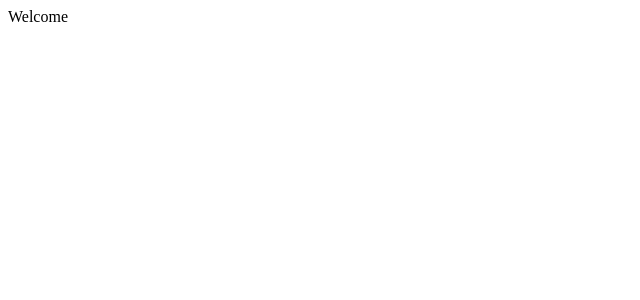
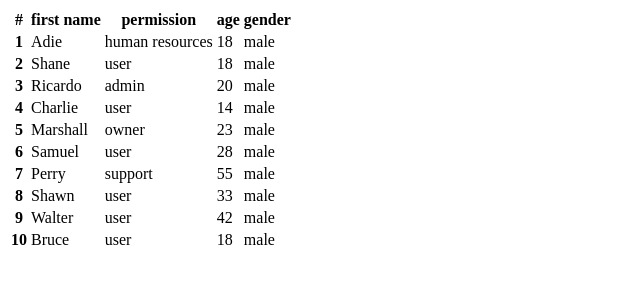
Before and after one commit to Abolfazl-Pourtirandazi/vue3-g-grid, a Vue app: page / in a window 1280 px wide. Shown: the top 300 px of the page, without its empty margins (0-640 px from the left). Built offline with nearby package versions, Linux system fonts and the light colour scheme.

Commit message:
add: basic ggrid rendering

```diff
--- /dev/null
+++ b/src/@types/grid.ts
@@ -0,0 +1,9 @@
+export interface GridProps {
+  columns: GridColumn[];
+  rows: object[];
+}
+
+export interface GridColumn {
+  title: string;
+  field: string;
+}
--- a/src/App.vue
+++ b/src/App.vue
@@ -1,5 +1,10 @@
+<script lang="ts" setup>
+import GGrid from "@/components/grid/GGrid.vue";
+import usersData from "@/api/users";
+
+const { columns, rows } = usersData;
+</script>
+
 <template>
-  <main>
-    <div>Welcome</div>
-  </main>
+  <g-grid :columns="columns" :rows="rows" />
 </template>
--- /dev/null
+++ b/src/api/users.ts
@@ -0,0 +1,83 @@
+export default {
+  columns: [
+    {
+      title: "first name",
+      field: "first_name"
+    },
+    {
+      title: "permission",
+      field: "permission"
+    },
+    {
+      title: "age",
+      field: "age"
+    },
+    {
+      title: "gender",
+      field: "gender"
+    }
+  ],
+
+  rows: [
+    {
+      first_name: "Adie",
+      permission: "human resources",
+      age: 18,
+      gender: "male"
+    },
+    {
+      first_name: "Shane",
+      permission: "user",
+      age: 18,
+      gender: "male"
+    },
+    {
+      first_name: "Ricardo",
+      permission: "admin",
+      age: 20,
+      gender: "male"
+    },
+    {
+      first_name: "Charlie",
+      permission: "user",
+      age: 14,
+      gender: "male"
+    },
+    {
+      first_name: "Marshall",
+      permission: "owner",
+      age: 23,
+      gender: "male"
+    },
+    {
+      first_name: "Samuel",
+      permission: "user",
+      age: 28,
+      gender: "male"
+    },
+    {
+      first_name: "Perry",
+      permission: "support",
+      age: 55,
+      gender: "male"
+    },
+    {
+      first_name: "Shawn",
+      permission: "user",
+      age: 33,
+      gender: "male"
+    },
+    {
+      first_name: "Walter",
+      permission: "user",
+      age: 42,
+      gender: "male"
+    },
+    {
+      first_name: "Bruce",
+      permission: "user",
+      age: 18,
+      gender: "male"
+    }
+  ]
+};
--- /dev/null
+++ b/src/components/grid/GGrid.vue
@@ -0,0 +1,49 @@
+<script lang="ts" setup>
+import useGrid from "@/composables/useGrid";
+import type { GridColumn, GridProps } from "@/@types/grid";
+
+defineOptions({ name: "GGrid" });
+
+withDefaults(defineProps<GridProps>(), {
+  columns: () => [] as GridColumn[],
+  rows: () => [] as object[]
+});
+
+const { gGrid, getRowData } = useGrid();
+</script>
+
+<template>
+  <div class="g-grid">
+    <div ref="gGrid" class="content">
+      <div class="g-table-responsive">
+        <table>
+          <!-- Columns -->
+          <thead>
+            <tr>
+              <th scope="col">#</th>
+              <template v-for="(column, index) in columns" :key="index">
+                <th scope="col">
+                  {{ column.title }}
+                </th>
+              </template>
+            </tr>
+          </thead>
+
+          <!-- Rows -->
+          <tbody>
+            <template v-for="(row, index) in rows" :key="index">
+              <tr>
+                <th scope="row">{{ index + 1 }}</th>
+                <template v-for="(column, cIndex) in columns" :key="cIndex">
+                  <td>
+                    {{ getRowData(row, column) }}
+                  </td>
+                </template>
+              </tr>
+            </template>
+          </tbody>
+        </table>
+      </div>
+    </div>
+  </div>
+</template>
--- /dev/null
+++ b/src/composables/useGrid/index.ts
@@ -0,0 +1 @@
+export { default } from "./useGrid";
--- /dev/null
+++ b/src/composables/useGrid/useGrid.ts
@@ -0,0 +1,19 @@
+import { ref } from "vue";
+import type { GridColumn } from "@/@types/grid";
+
+const useGrid = () => {
+  /* Element Ref */
+  const gGrid = ref<HTMLElement>();
+
+  /* Get Row Data */
+  const getRowData = (row: any, column: GridColumn): string => {
+    return row[column.field];
+  };
+
+  return {
+    gGrid,
+    getRowData
+  };
+};
+
+export default useGrid;
```
